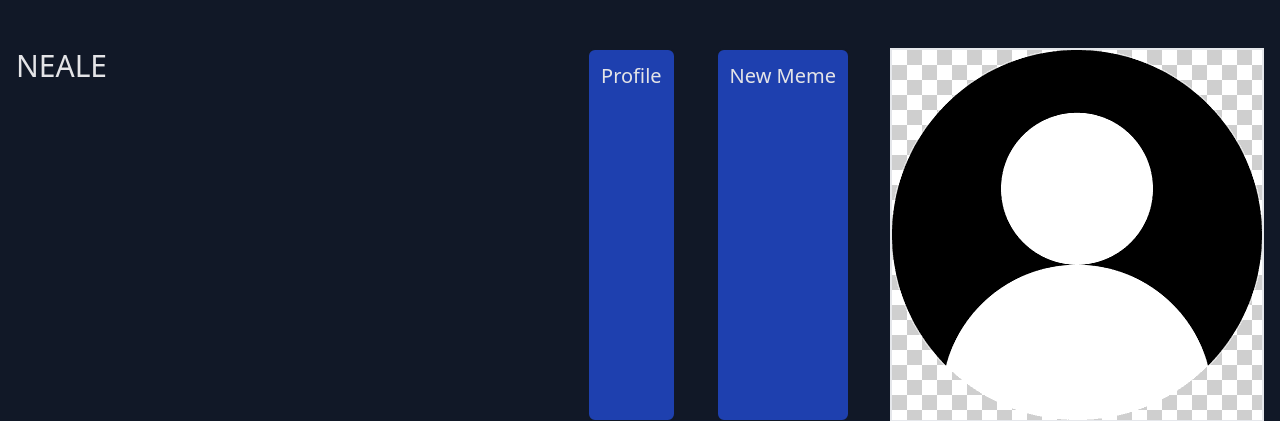
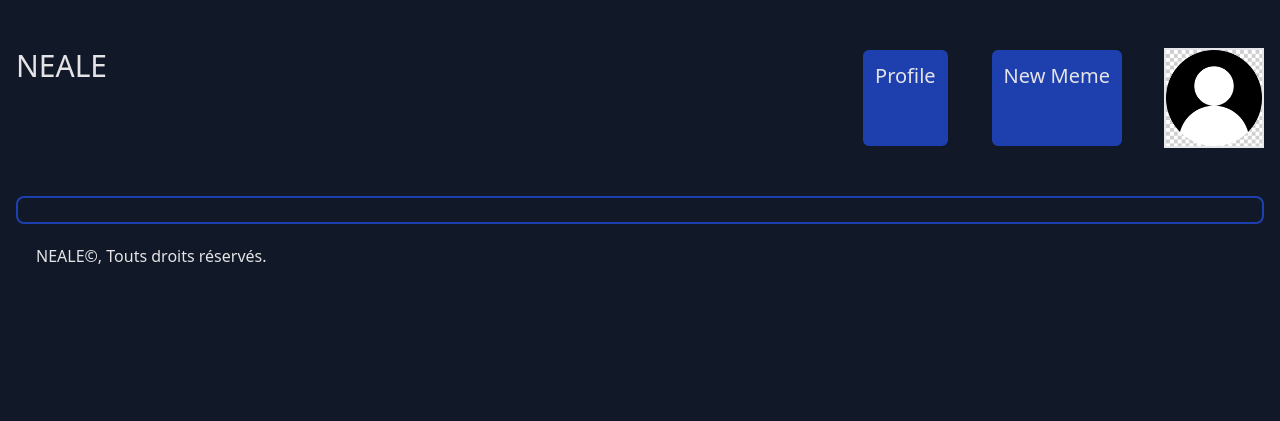
Before and after one commit to Hurlemort/NEALE, a Flask app: page / in a window 1280 px wide. Shown: the top 421 px of the page. Run offline with Flask 3, Linux system fonts and the light colour scheme; the visitor is signed in with stand-in values (Sample User, id 1); some libraries are stand-ins or nearby versions.

Commit message:
correction de la taille du faux transparent

```diff
--- a/templates/base.html
+++ b/templates/base.html
@@ -25,7 +25,7 @@
         {% if session['user'] %}
         <li class="border-solid border-2 rounded-lg p-3 border-gray-900 hover:shadow-lg hover:text-zinc-200 hover:bg-gray-900 hover:duration-200 hover:border-blue-800 bg-blue-800 text-xl col-start-2 flex justify-center border-2"><a href="/user">Profile</a></li>
         <li class="border-solid border-2 rounded-lg p-3 border-gray-900 hover:shadow-lg hover:text-zinc-200 hover:bg-gray-900 hover:duration-200 hover:border-blue-800 bg-blue-800 text-xl col-start-2 flex justify-center border-2"><a href="/memes/new">New Meme</a></li>
-        <!--> <li class="hover:shadow-lg hover:text-zinc-200 hover:bg-gray-900 hover:duration-200 hover:border-blue-800 bg-blue-800 text-xl col-start-2 flex justify-center border-2"><a href="/user.html"><img src="static/Images/icone_prof.png"/></a></li> <!-->
+        <li class="hover:shadow-lg hover:text-zinc-200 hover:bg-gray-900 hover:duration-200 hover:border-blue-800 bg-blue-800 text-xl col-start-2 flex justify-center border-2"><a href="/user.html"><img class="h-24" src="static/Images/icone_prof.png"/></a></li>
         {% else %}
         <li class="border-solid border-2 rounded-lg p-3 border-gray-900 hover:shadow-lg hover:text-zinc-200 hover:bg-gray-900 hover:duration-200 hover:border-blue-800 bg-blue-800 text-xl col-start-2 flex justify-center border-2"><a href="/login">Log In</a></li>
         <li class="border-solid border-2 rounded-lg p-3 border-gray-900 hover:shadow-lg hover:text-zinc-200 hover:bg-gray-900 hover:duration-200 hover:border-blue-800 bg-blue-800 text-xl col-start-2 flex justify-center border-2"><a href="/signup">Sign Up</a></li>
```
